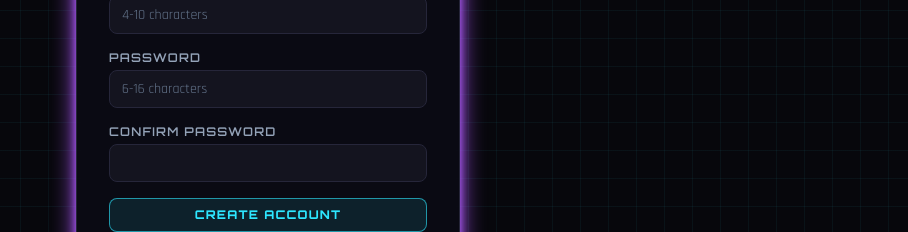
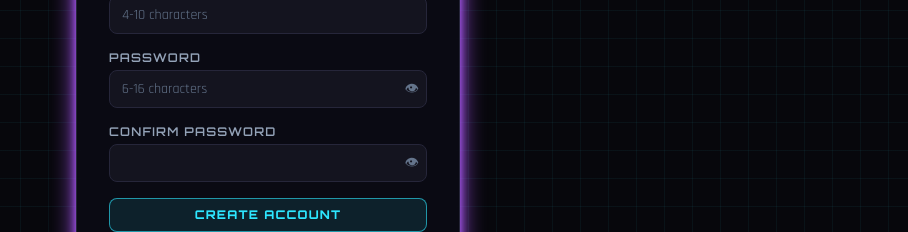
Before and after one commit to ncalvo95/loot_ledger, a React (Vite) app in the folder client/: page /register in a window 1280 px wide. Shown: the part 354-586 px from the top of the page, without its empty margins (372-1280 px from the left). Built offline with nearby package versions, Linux system fonts and the light colour scheme; no server answers.

Commit message:
Agregar botón para mostrar/ocultar contraseña en todos los campos
Nuevo componente PasswordInput (icono de ojo) reemplaza los <input
type="password"> sueltos en Login, Register, ChangePasswordModal y
los tres campos de contraseña del panel de administración.

```diff
--- a/client/src/components/ChangePasswordModal.jsx
+++ b/client/src/components/ChangePasswordModal.jsx
@@ -2,6 +2,7 @@ import React, { useState } from "react";
 import { createPortal } from "react-dom";
 import { useAuth } from "../context/AuthContext.jsx";
 import { useLanguage } from "../i18n/LanguageContext.jsx";
+import PasswordInput from "./PasswordInput.jsx";
 
 export default function ChangePasswordModal({ onClose }) {
   const { changePassword } = useAuth();
@@ -43,8 +44,7 @@ export default function ChangePasswordModal({ onClose }) {
           <form onSubmit={onSubmit} className="space-y-3">
             <div>
               <label className="label">{t("common.currentPassword")}</label>
-              <input
-                type="password"
+              <PasswordInput
                 className="field"
                 value={currentPassword}
                 onChange={(e) => setCurrentPassword(e.target.value)}
@@ -54,8 +54,7 @@ export default function ChangePasswordModal({ onClose }) {
             </div>
             <div>
               <label className="label">{t("common.newPassword")}</label>
-              <input
-                type="password"
+              <PasswordInput
                 className="field"
                 value={newPassword}
                 onChange={(e) => setNewPassword(e.target.value)}
--- /dev/null
+++ b/client/src/components/PasswordInput.jsx
@@ -0,0 +1,20 @@
+import React, { useState } from "react";
+
+export default function PasswordInput({ className, ...props }) {
+  const [visible, setVisible] = useState(false);
+
+  return (
+    <div className="relative">
+      <input {...props} type={visible ? "text" : "password"} className={`${className || ""} pr-10`} />
+      <button
+        type="button"
+        tabIndex={-1}
+        onClick={() => setVisible((v) => !v)}
+        className="absolute right-2 top-1/2 -translate-y-1/2 text-slate-500 hover:text-neon-cyan text-sm"
+        aria-label={visible ? "Ocultar contraseña" : "Mostrar contraseña"}
+      >
+        {visible ? "🙈" : "👁"}
+      </button>
+    </div>
+  );
+}
--- a/client/src/pages/AdminPanel.jsx
+++ b/client/src/pages/AdminPanel.jsx
@@ -2,6 +2,7 @@ import React, { useEffect, useState } from "react";
 import { Link } from "react-router-dom";
 import { api } from "../api.js";
 import { useLanguage } from "../i18n/LanguageContext.jsx";
+import PasswordInput from "../components/PasswordInput.jsx";
 
 const PASSWORD_RULE = /^[A-Za-z0-9._-]{6,16}$/;
 const USERNAME_RULE = /^[A-Za-z0-9._-]{4,10}$/;
@@ -304,8 +305,7 @@ export default function AdminPanel() {
                 value={newUserForm.username}
                 onChange={(e) => setNewUserForm((f) => ({ ...f, username: e.target.value }))}
               />
-              <input
-                type="password"
+              <PasswordInput
                 className="field"
                 placeholder={t("common.password")}
                 value={newUserForm.password}
@@ -407,8 +407,7 @@ export default function AdminPanel() {
             <h3 className="font-display uppercase tracking-widest text-neon-cyan text-sm">
               {t("admin.resetPassword")} — {resetTarget.username}
             </h3>
-            <input
-              type="password"
+            <PasswordInput
               className="field"
               placeholder={t("auth.passwordHint")}
               value={newPassword}
@@ -460,8 +459,7 @@ export default function AdminPanel() {
             <h3 className="font-display uppercase tracking-widest text-neon-cyan text-sm">
               {t("admin.resetPassword")} — {resolveTarget.username}
             </h3>
-            <input
-              type="password"
+            <PasswordInput
               className="field"
               placeholder={t("auth.passwordHint")}
               value={resolvePassword}
--- a/client/src/pages/Login.jsx
+++ b/client/src/pages/Login.jsx
@@ -3,6 +3,7 @@ import { Link, useNavigate } from "react-router-dom";
 import { useAuth } from "../context/AuthContext.jsx";
 import { useLanguage } from "../i18n/LanguageContext.jsx";
 import LanguageToggle from "../components/LanguageToggle.jsx";
+import PasswordInput from "../components/PasswordInput.jsx";
 
 export default function Login() {
   const { login } = useAuth();
@@ -52,8 +53,7 @@ export default function Login() {
           </div>
           <div>
             <label className="label">{t("common.password")}</label>
-            <input
-              type="password"
+            <PasswordInput
               className="field"
               value={password}
               onChange={(e) => setPassword(e.target.value)}
--- a/client/src/pages/Register.jsx
+++ b/client/src/pages/Register.jsx
@@ -3,6 +3,7 @@ import { Link, useNavigate } from "react-router-dom";
 import { useAuth } from "../context/AuthContext.jsx";
 import { useLanguage } from "../i18n/LanguageContext.jsx";
 import LanguageToggle from "../components/LanguageToggle.jsx";
+import PasswordInput from "../components/PasswordInput.jsx";
 
 const USERNAME_RULE = /^[A-Za-z0-9._-]{4,10}$/;
 const PASSWORD_RULE = /^[A-Za-z0-9._-]{6,16}$/;
@@ -88,8 +89,7 @@ export default function Register() {
           </div>
           <div>
             <label className="label">{t("common.password")}</label>
-            <input
-              type="password"
+            <PasswordInput
               className="field"
               value={password}
               onChange={(e) => setPassword(e.target.value)}
@@ -100,8 +100,7 @@ export default function Register() {
           </div>
           <div>
             <label className="label">{t("common.confirmPassword")}</label>
-            <input
-              type="password"
+            <PasswordInput
               className="field"
               value={confirm}
               onChange={(e) => setConfirm(e.target.value)}
```
